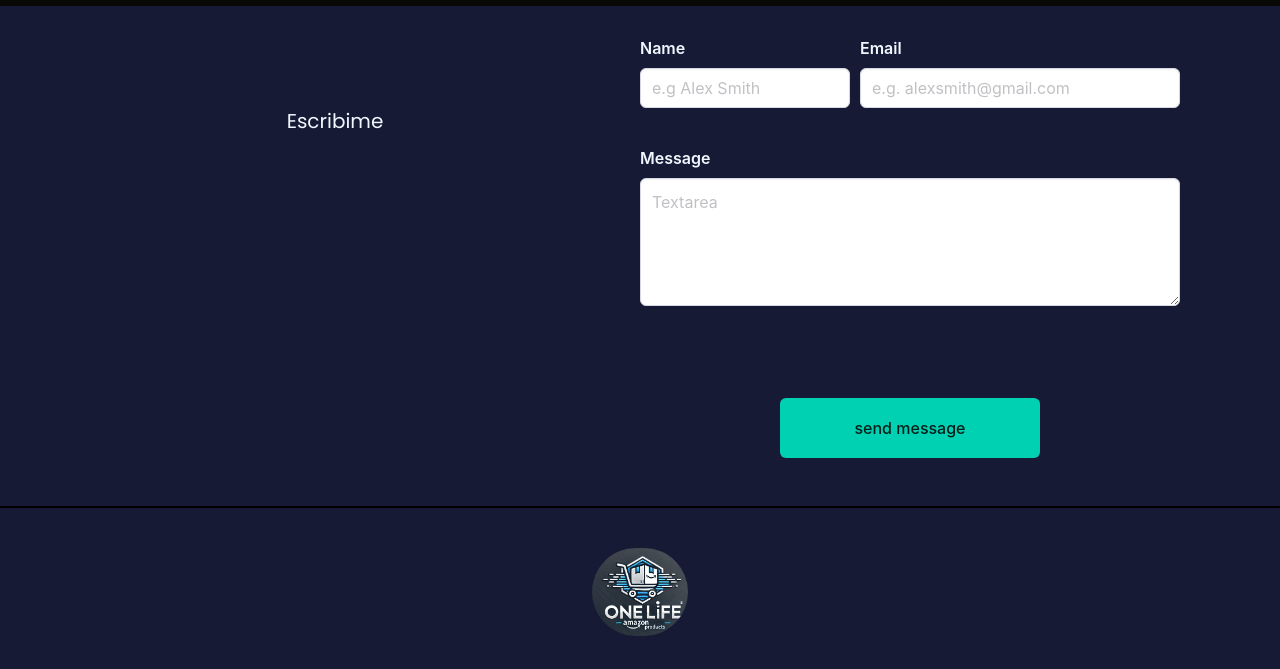
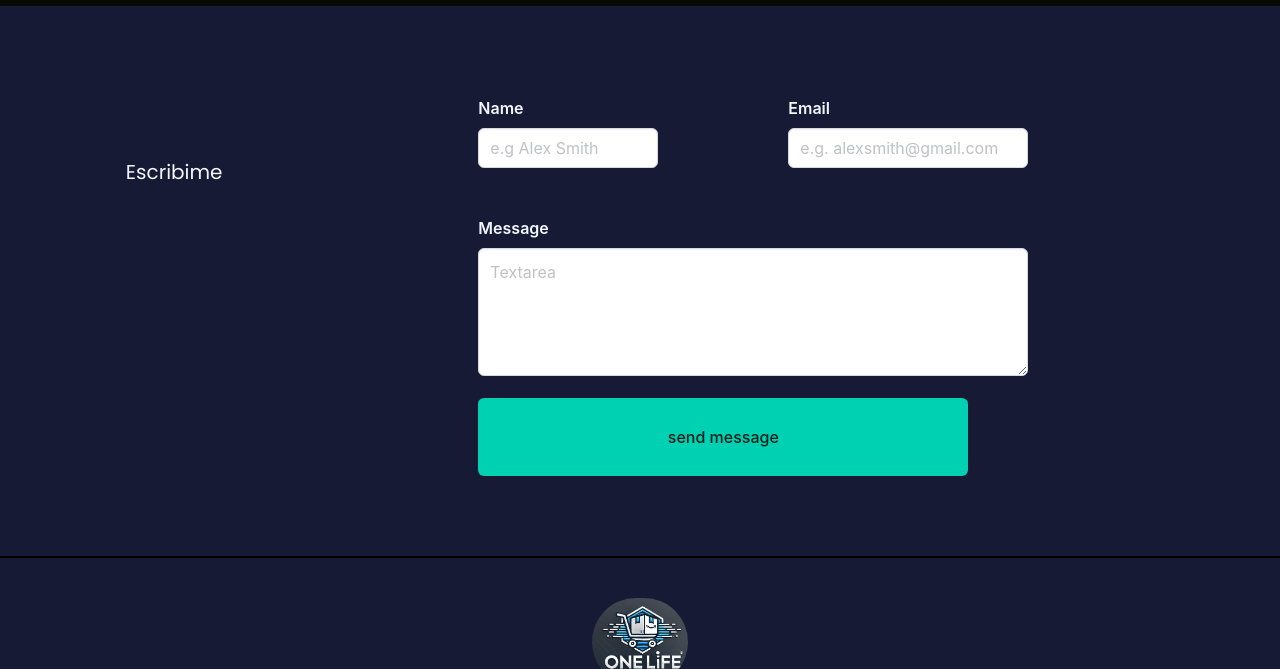
Before and after one commit to NaimGimenez/desafio-componentes, a website: page contactos.html in a window 1280 px wide. Shown: the part 108-777 px from the top of the page. Drawn offline with nearby package versions, Linux system fonts and the light colour scheme.

Commit message:
ultima actualizacion 5

```diff
--- a/componentes/form.css
+++ b/componentes/form.css
@@ -1,132 +1,125 @@
-body{
+
+
+/* aqui empieza el formulario en mobile responsive*/
+.escribime{
+
   width: 375px;
+
+  display: flex;
+  flex-direction: column;
+
 }
-/* aca empieza el formulario  */
+/* responsive pantalla desk */
+
+@media(min-width:376px){
+  .escribime{
+   width: 100%;
+   display: grid;
+   grid-template-columns: repeat(40% 60%);
+   grid-template-rows: repeat(2,1fr);
+  };
+}
+
+
+.titulo_formulario{
+
+  -webkit-text-fill-color: aliceblue;
+  font-size: 20px;
+  margin: 1px 30px 10px 0px;
+}
+.form_titulo{
+  margin: 0px 20px;
+}
+
+/* responsive pantalla desk */
+
 @media(min-width:376px){
   .titulo_formulario{
-  font-family: "Poppins",serif;
-  font-size: 60px;
+    grid-column: 1/2;
+    grid-row: 1/3;
+    text-align: center;
+    margin-top: 40%;
 
-  text-align: center;
+    font-family: "Poppins",serif;
+    font-size: 40px;
+  }
+}
+
+.formulario{
+  width: 100%px;
+   display: flex;
+  flex-direction: column;
+}
+@media(min-width:376px){
+  .formulario{
+    display: grid;
+    grid-template-rows: repeat(2,150px);
+    grid-row: 1/3;
+    padding: 40px;
+  }
+}
+
+.container_inputs{
+  display: flex;
+  flex-direction: column;
+  gap: 10px;
+}
+/* responsive pantalla desk */
+@media(min-width:376px){
+  .container_inputs{
+    grid-row: 1/4;
+    display: grid;
+    grid-template-columns: repeat(2,300px);
+    grid-template-rows: repeat(3,150px);
+    gap: 10px
+  };
+}
+/* modificacion con grid de formulario"clase" */
+.field-name {
+  margin: 10px 30px 10px 30px;
+}
+@media(min-width:376px){
+  .field-name {
+    margin-top: 50px;
+    padding: 0px 30px 0px 30px;
+  }
+}
+.field-email{
+  margin: 10px 30px 10px 30px;
+}
+@media(min-width:376px){
+  .field-email {
+    margin-top: 50px;
+    padding: 0px 30px 0px 30px;
+  }
+}
+.field-textarea{
+  margin: 10px 30px 10px 30px;
+}
+ @media(min-width:376px){
+  .field-textarea{
+     grid-column: 1/3;
+     grid-row: 2/3;
+     padding: 0px 30px 10px 30px;
+    }
+ }
+
+ .container_boton_enviar{
+  margin: 10px 30px 10px 30px;
+ }
+ @media(min-width:376px){
+  .container_boton_enviar{
+      grid-column: 1/3;
+      grid-row: 3/4;
+      padding: 30px;
+
+    }
+ }
+
+
+/* modificamos los labels */
+.label_form{
   -webkit-text-fill-color: aliceblue;
 
 }
-}
-
-@media(min-width:376px){
-.form_titulo{
-  margin-top:70px ;
-}
-}
-
-
-
-.escribime{
-
-    padding: 30px;
-    width: 100%;
-
-
-  }
-  @media(min-width:376px){
-    .escribime{
-      height: 500px;
-      display: grid;
-      grid-template-columns: repeat(2,1fr);
-    }
-  }
-  .formulario{
-    width: 100%;
-
-  }
-
-  .container_inputs{
-    width: 100%;
-
-}
-
-.container_boton_enviar{
-    margin-top: 2px;
-}
-
-.field-textarea {
-    width: 100%;
-}
-.field-email{
-    width: 100%;
-}
-
-.titulo_formulario{
-   -webkit-text-fill-color: aliceblue;
-   font-size: 20px;
-   margin-bottom: 5px;
-}
-
-
-
-  .label_form {
-    -webkit-text-fill-color: aliceblue;
-  }
-
-  @media(min-width:376px){
-    .media-name {
-      grid-column: 1/3;
-    }
-  }
-
-
-
-  @media(min-width:376px){
-    .formulario{
-      display: grid;
-      grid-template-columns: repeat(3,1fr);
-      grid-template-rows: 200px 1fr 1fr;
-
-    }
-  }
-
-  @media(min-width:376px){
-   .container_inputs{
-    display:grid;
-    grid-template-columns: repeat(5,100px);
-    grid-template-rows: repeat(4,100px);
-
-       grid-row: 1/4;
-       grid-column: 1/4;
-       padding : 0px 0px 30px 0px;
-       gap: 10px;
-  }}
-
-  @media(min-width:376px){
-    .field-name {
-     grid-column: 1/3;
-     grid-row: 1/2;
-    }
-  }
-
-  @media (min-width:376px){
-    .field-email{
-      grid-column: 3/6;
-      grid-row: 1/2;
-      width: 270px;
-
-  }}
-
-  @media (min-width:376px){
-    .field-textarea{
-      grid-column: 1/6;
-      grid-row: 2/4;
-      width: 490px;
-
-  }}
-
-  @media (min-width:376px){
-    .container_boton_enviar{
-      grid-column: 2/5;
-      width: 100%;
-      height: 120px;
-
-      margin-top:-60px;
-      padding: 30px;
-
-  }}
+/* responsive pantalla desk */
--- a/index.css
+++ b/index.css
@@ -1,174 +1,203 @@
-*{
+/* Reset básico */
+* {
   margin: 0;
+  padding: 0;
   box-sizing: border-box;
   font-family: "Poppins", serif;
 }
 
-body{
+/* Estilos generales */
+body {
   width: 375px;
 
   background-color: rgb(11, 11, 24);
   display: flex;
   flex-direction: column;
   flex-wrap: wrap;
-
-}
-@media(min-width:376px){
+  margin: 0 auto;
+}@media(min-width:376px){
   body{
-    width:100%;
+    width: 1440px;
+    flex-wrap: wrap;
   }
 }
 
+/* Media Query para pantallas mayores a 375px */
 
-.home{
-  height: 300px;
-  display: flex;
-  flex-direction: column;
-  align-items: center;
-  justify-content: space-around;
 
-  gap: 30px;
-}
-@media(min-width:376px){
-  .home{
-    width:100%;
+  .home {
+    width: 100%;
     display: flex;
     flex-direction: row;
     height: 450px;
+  }@media(min-width:376px){
+    .home{
+    align-items: center;
+    justify-content: center;
     }
   }
 
-.titulo_home{
-  display: flex;
-  flex-direction: column;
-  align-items: center;
-  justify-content: center;
+  .titulo_hola {
+    width: 100%;
+    font-size: 60px;
+  }@media(min-width:376px){
+    .titulo_hola{
+       font-size: 100px;
+       margin-top: 80px;
+    }
   }
 
-.titulo_hola{
-  -webkit-text-fill-color: antiquewhite;
-
-}@media(min-width:376px){
-  .titulo_hola{
-    width:100%;
-    font-size: 60px;
-  }
-}
-.titulo_naim{
-  -webkit-text-fill-color: aqua;
-}
-
-.cohete{
-  padding-bottom: 20px;
+  .cohete {
+    width: 100%;
+    height: 100%;
   }@media(min-width:376px){
     .cohete{
-    width:100%;
-    height: 100%;
+      margin-top:100px;
+      margin-left:130px ;
     }
   }
 
 
 /* aqui empieza la presentacion */
 
-.presentacion_control{
+.content_presentacion{
   width: 100%;
-
+  display: flex;
+  border: solid green;
+}@media(min-width:376px){
+  .content_presentacion{
+    display: flex;
+    flex-direction: row;
+  }
 }
 
-.presentacion{
-
-  background-color: rgb(23, 26, 53);
-  display:flex;
-
-  flex-direction: column;
-  align-items: center;
-  justify-content: space-around;
-  padding: 25px;
-  gap: 10px;
-}@media(min-width:376px){
-  .presentacion{
-    width:100%;
+.presentacion {
+    width: 100%;
     height: 500px;
     flex-direction: row;
     text-align: center;
     justify-content: center;
+    background-color:rgb(23, 26, 53);
+  }@media(min-width:376px){
+    .presentacion{
+      display: flex;
+      flex-direction: row;
+      gap: 60px;
     }
-}@media(min-width:376px){
-  .container_uno{
+  }
+
+  .presentacion_control{
+    width: 100%;
+    border: solid red;
+    display: flex;
+    flex-direction: column;
+  }
+
+  .container_uno {
+
     display: flex;
     flex-direction: column;
     justify-content: center;
     align-items: center;
+  }@media(min-width:376px){
+    .container_uno{
+      border: solid blueviolet;
+      width: 65%;
+
     }
   }
 
-.presentacion_image{
-    object-fit:fill;
-
+  .presentacion_image {
+    width: 100%;
   }@media(min-width:376px){
     .presentacion_image{
-    width:100%;
+     margin-top: 200px;
+     width: 200px;
     }
   }
 
-.titulo_presentacion{
 
-  font-family: "Poppins", serif;
-  font-weight: 900;
+  .titulo_presentacion {
     -webkit-text-fill-color: aliceblue;
-}@media(min-width:376px){
-  .titulo_presentacion{
-
-     width:200px;
+    width: 200px;
     height: 60px;
     font-size: 30px;
     display: flex;
     align-items: center;
     justify-content: center;
   }
-}
-.presentacion_descripcion{
-  -webkit-text-fill-color: rgb(167, 167, 167);
-}@media(min-width:376px){
-  .presentacion_descripcion{
 
+  .presentacion_descripcion {
+    -webkit-text-fill-color: aliceblue;
     width: 800px;
     height: 160px;
+    text-align: center;
+    padding: 30px;
+  }
 
+  .content_mis_servicios {
+    width: 100%;
+    display: grid;
+    grid-template-columns: repeat(3, 1fr);
+    grid-template-rows: 100px 1fr;
+  }
+
+  .titulo_servicios {
+    grid-column: 1/4;
     text-align: center;
+    font-size: 40px;
+  }
 
-    padding: 30px;
+
+
+
+/* Sección de servicios */
+.servicios_control {
+  width: 100%;
+  background: url(doodle\ items.png);
+}@media(min-width:376px){
+  .servivios_control{
+    width: 100%;
+
+    display: grid;
+    grid-template-columns: repeat(3,40%);
+    grid-template-rows: 200px 440px;
 
   }
 }
 
-/* aqui empieza Mis Servicios */
-.servivios_control{
+.content_mis_servicios {
   width: 100%;
-}
 
-.content_mis_servicios{
-  background: url(doodle\ items.png);
   display: flex;
   flex-direction: column;
   gap: 20px;
+  padding: 50px 40px 40px 40px;
 }@media(min-width:376px){
   .content_mis_servicios{
+
     width: 100%;
-    display: grid;
-    grid-template-columns: repeat(3,1fr);
-    grid-template-rows: 100px 1fr;
-
+    display:flex;
+    flex: wrap;
+    flex-direction: row;
+    grid-row: 2/3;
+    grid-column: 1/4;
   }
 }
 
-.content_card_servcios{
+.content_card_servcios {
   background-color: rgba(163, 163, 128, 0.11);
   border-radius: 15px;
   padding: 30px;
+}@media(min-width:376px){
+ .content_card_servcios{
+
+  width: 100%;
+}
 }
 
-.titulo_servicios{
+
+.titulo_servicios {
   -webkit-text-fill-color: aliceblue;
   margin-left: 90px;
   height: 40px;
@@ -177,40 +206,31 @@ body{
   font-size: 20px;
 }@media(min-width:376px){
   .titulo_servicios{
-      grid-column:1/4 ;
+    grid-column: 1/4;
     text-align: center;
-
+   margin-top: 90px;
    font-size: 40px;
+    margin-left: -120px;
   }
 }
 
-.content_mis_servicios{
-  padding: 50px 40px 40px 40px;
-}
-
-.imagen_card_servicios{
+.imagen_card_servicios {
   padding: 20px;
   border-radius: 10%;
 }
 
-.subtitulo_servicios{
-
+.subtitulo_servicios {
   width: 100%;
   -webkit-text-fill-color: aliceblue;
   font-weight: 900;
-
   margin-bottom: 20px;
-
-  /* tamaño de letras */
   font-size: 20px;
-  /* modificacion de la ubicacion del titulo */
   text-align: center;
 }
 
 .descripcion_servicios {
-
   width: 100%;
-  text-align:start;
+  text-align: start;
   -webkit-text-fill-color: rgb(127, 138, 150);
   font-weight: 500;
 }
```
Also changed, not shown: index.html (+12 -4 lines). Lines whose indentation alone changed are shown as unchanged.
